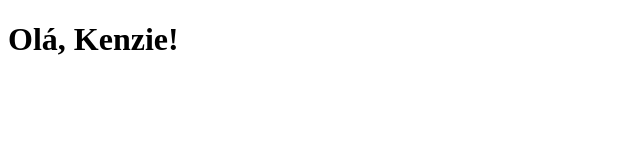
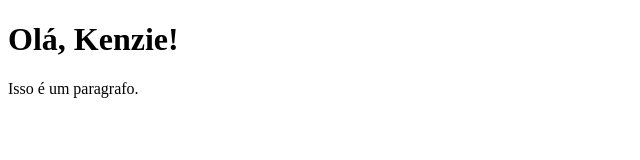
Before and after one commit to Natentado/Repositorio1-1, a plain HTML site: page index.html in a window 1280 px wide. Shown: the whole page, without its empty margins (0-640 px from the left). Drawn offline with Linux system fonts and the light colour scheme.

Commit message:
Update index.html

```diff
--- a/index.html
+++ b/index.html
@@ -10,6 +10,7 @@
 
 <body>
     <h1>Olá, Kenzie!</h1>
+    <p>Isso é um paragrafo.</p>
 </body>
 
 </html>
```
